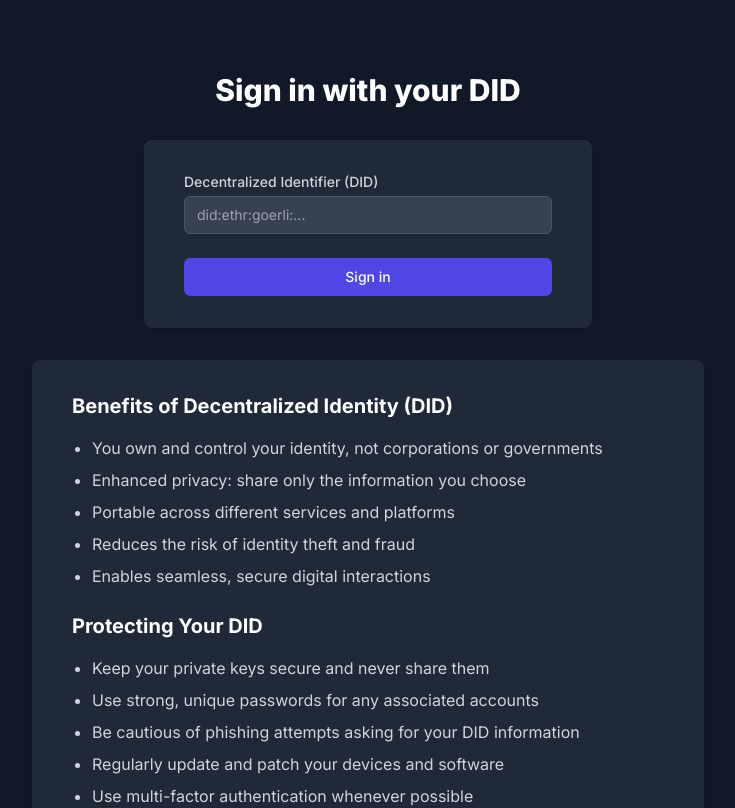
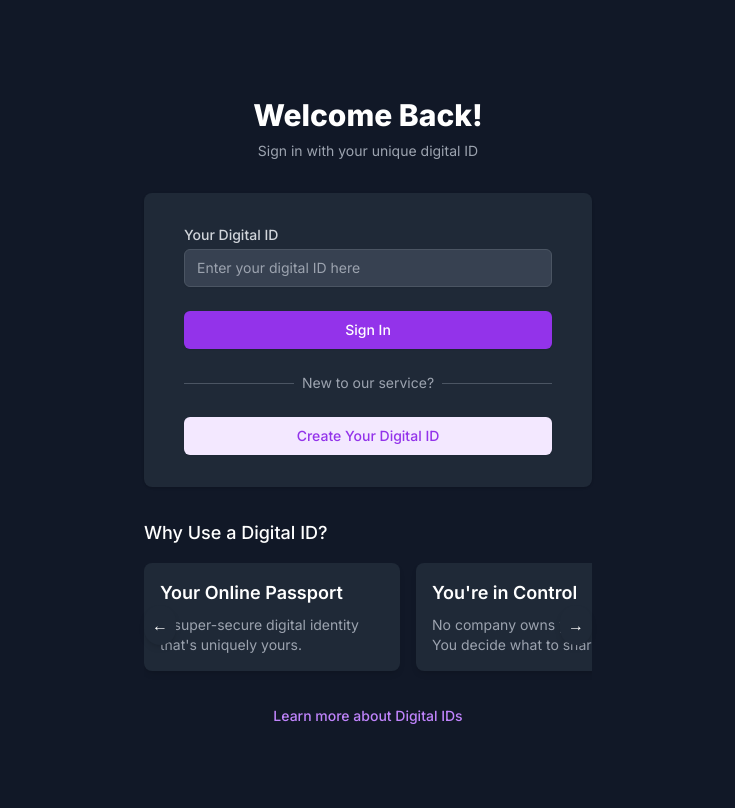
Before and after one commit to kmukherjeenj/signatrust_v2, a Next.js app: page /login in a window 1280 px wide. Shown: the top 808 px of the page, without its empty margins (272-1007 px from the left). Built offline with nearby package versions, Linux system fonts and the light colour scheme; no server answers; what @veramo/core, @veramo/credential-w3c, @veramo/did-manager, @veramo/did-provider-ethr would draw is missing.

Commit message:
login page updated

```diff
--- a/app/login/page.tsx
+++ b/app/login/page.tsx
@@ -1,15 +1,23 @@
 'use client';
 
-import React, { useState } from 'react';
+import React, { useState, useRef } from 'react';
 import { useRouter } from 'next/navigation';
 import { agent } from '../services/authService';
-import { IIdentifier } from '@veramo/core';
+import Link from 'next/link';
+
+const InfoCard = ({ title, description }: { title: string; description: string }) => (
+  <div className="flex-shrink-0 w-64 bg-gray-800 p-4 rounded-lg shadow-md mr-4">
+    <h3 className="text-lg font-semibold text-white mb-2">{title}</h3>
+    <p className="text-sm text-gray-400">{description}</p>
+  </div>
+);
 
 export default function Login() {
   const router = useRouter();
   const [did, setDid] = useState('');
   const [error, setError] = useState('');
   const [isLoading, setIsLoading] = useState(false);
+  const scrollContainer = useRef<HTMLDivElement>(null);
 
   const handleLogin = async (e: React.FormEvent) => {
     e.preventDefault();
@@ -17,7 +25,7 @@ export default function Login() {
     setIsLoading(true);
 
     try {
-      const identifier: IIdentifier | undefined = await agent.didManagerGet({ did });
+      const identifier = await agent.didManagerGet({ did });
 
       if (!identifier) {
         throw new Error('DID not found');
@@ -28,17 +36,26 @@ export default function Login() {
       router.push('/dashboard');
     } catch (err) {
       console.error('Login error:', err);
-      setError("Oops! We couldn't find your digital ID. Please double-check and try again.");
+      setError('Oops! We couldn\'t find your digital ID. Please double-check and try again.');
       setIsLoading(false);
     }
   };
 
+  const scroll = (scrollOffset: number) => {
+    if (scrollContainer.current) {
+      scrollContainer.current.scrollLeft += scrollOffset;
+    }
+  };
+
   return (
-    <div className="min-h-screen bg-gray-900 flex flex-col justify-center py-12 px-4 sm:px-6 lg:px-8">
+    <div className="min-h-screen bg-gray-900 flex flex-col justify-center py-12 sm:px-6 lg:px-8">
       <div className="sm:mx-auto sm:w-full sm:max-w-md">
         <h2 className="mt-6 text-center text-3xl font-extrabold text-white">
-          Sign in with your DID
+          Welcome Back!
         </h2>
+        <p className="mt-2 text-center text-sm text-gray-400">
+          Sign in with your unique digital ID
+        </p>
       </div>
 
       <div className="mt-8 sm:mx-auto sm:w-full sm:max-w-md">
@@ -46,7 +63,7 @@ export default function Login() {
           <form className="space-y-6" onSubmit={handleLogin}>
             <div>
               <label htmlFor="did" className="block text-sm font-medium text-gray-300">
-                Decentralized Identifier (DID)
+                Your Digital ID
               </label>
               <div className="mt-1">
                 <input
@@ -54,10 +71,10 @@ export default function Login() {
                   name="did"
                   type="text"
                   required
-                  className="appearance-none block w-full px-3 py-2 border border-gray-600 rounded-md shadow-sm placeholder-gray-400 focus:outline-none focus:ring-indigo-500 focus:border-indigo-500 sm:text-sm bg-gray-700 text-white"
+                  className="appearance-none block w-full px-3 py-2 border border-gray-600 rounded-md shadow-sm bg-gray-700 text-white focus:outline-none focus:ring-indigo-500 focus:border-indigo-500 sm:text-sm"
                   value={did}
                   onChange={(e) => setDid(e.target.value)}
-                  placeholder="did:ethr:goerli:..."
+                  placeholder="Enter your digital ID here"
                 />
               </div>
             </div>
@@ -72,47 +89,84 @@ export default function Login() {
               <button
                 type="submit"
                 disabled={isLoading}
-                className="w-full flex justify-center py-2 px-4 border border-transparent rounded-md shadow-sm text-sm font-medium text-white bg-indigo-600 hover:bg-indigo-700 focus:outline-none focus:ring-2 focus:ring-offset-2 focus:ring-indigo-500"
+                className="w-full flex justify-center py-2 px-4 border border-transparent rounded-md shadow-sm text-sm font-medium text-white bg-purple-600 hover:bg-purple-700 focus:outline-none focus:ring-2 focus:ring-offset-2 focus:ring-purple-500"
               >
-                {isLoading ? 'Signing in...' : 'Sign in'}
+                {isLoading ? 'Signing you in...' : 'Sign In'}
               </button>
             </div>
           </form>
+
+          <div className="mt-6">
+            <div className="relative">
+              <div className="absolute inset-0 flex items-center">
+                <div className="w-full border-t border-gray-600"></div>
+              </div>
+              <div className="relative flex justify-center text-sm">
+                <span className="px-2 bg-gray-800 text-gray-400">
+                  New to our service?
+                </span>
+              </div>
+            </div>
+
+            <div className="mt-6">
+              <Link
+                href="/register"
+                className="w-full flex justify-center py-2 px-4 border border-transparent rounded-md shadow-sm text-sm font-medium text-purple-600 bg-purple-100 hover:bg-purple-200"
+              >
+                Create Your Digital ID
+              </Link>
+            </div>
+          </div>
         </div>
-      </div>
 
-      <div className="mt-8 sm:mx-auto sm:w-full sm:max-w-2xl">
-        <div className="bg-gray-800 py-8 px-4 shadow sm:rounded-lg sm:px-10">
-          <h3 className="text-xl font-bold text-white mb-4">Benefits of Decentralized Identity (DID)</h3>
-          <ul className="list-disc pl-5 text-gray-300 space-y-2">
-            <li>You own and control your identity, not corporations or governments</li>
-            <li>Enhanced privacy: share only the information you choose</li>
-            <li>Portable across different services and platforms</li>
-            <li>Reduces the risk of identity theft and fraud</li>
-            <li>Enables seamless, secure digital interactions</li>
-          </ul>
+        <div className="mt-8">
+          <h3 className="text-lg font-medium text-white mb-4">Why Use a Digital ID?</h3>
+          <div className="relative">
+            <div
+              ref={scrollContainer}
+              className="flex overflow-x-auto pb-4 hide-scrollbar"
+              style={{ scrollBehavior: 'smooth' }}
+            >
+              <InfoCard
+                title="Your Online Passport"
+                description="A super-secure digital identity that's uniquely yours."
+              />
+              <InfoCard
+                title="You're in Control"
+                description="No company owns your identity. You decide what to share."
+              />
+              <InfoCard
+                title="One ID, Many Services"
+                description="Use it across different platforms without creating new accounts."
+              />
+              <InfoCard
+                title="Privacy First"
+                description="Your personal info stays private. Share only what you want."
+              />
+              <InfoCard
+                title="Future-Proof"
+                description="Works with the latest online security standards."
+              />
+            </div>
+            <button
+              onClick={() => scroll(-280)}
+              className="absolute left-0 top-1/2 transform -translate-y-1/2 bg-gray-800 rounded-full p-2 shadow-md"
+            >
+              ←
+            </button>
+            <button
+              onClick={() => scroll(280)}
+              className="absolute right-0 top-1/2 transform -translate-y-1/2 bg-gray-800 rounded-full p-2 shadow-md"
+            >
+              →
+            </button>
+          </div>
+        </div>
 
-          <h3 className="text-xl font-bold text-white mt-6 mb-4">Protecting Your DID</h3>
-          <ul className="list-disc pl-5 text-gray-300 space-y-2">
-            <li>Keep your private keys secure and never share them</li>
-            <li>Use strong, unique passwords for any associated accounts</li>
-            <li>Be cautious of phishing attempts asking for your DID information</li>
-            <li>Regularly update and patch your devices and software</li>
-            <li>Use multi-factor authentication whenever possible</li>
-          </ul>
-
-          <h3 className="text-xl font-bold text-white mt-6 mb-4">Recovering Your DID</h3>
-          <ul className="list-disc pl-5 text-gray-300 space-y-2">
-            <li>Set up a recovery method when creating your DID (e.g., trusted contacts, backup phrases)</li>
-            <li>Store recovery information securely, preferably offline</li>
-            <li>Consider using a DID method that supports social recovery</li>
-            <li>Regularly review and update your recovery options</li>
-            <li>In case of loss, contact your DID provider or use your established recovery method immediately</li>
-          </ul>
-
-          <p className="mt-6 text-gray-300">
-            Remember, your DID is the key to your digital identity. Treat it with the same care and security as you would your physical identification documents.
-          </p>
+        <div className="mt-4 text-center">
+          <Link href="/learn-more" className="text-sm font-medium text-purple-400 hover:text-purple-300">
+            Learn more about Digital IDs
+          </Link>
         </div>
       </div>
     </div>
```
